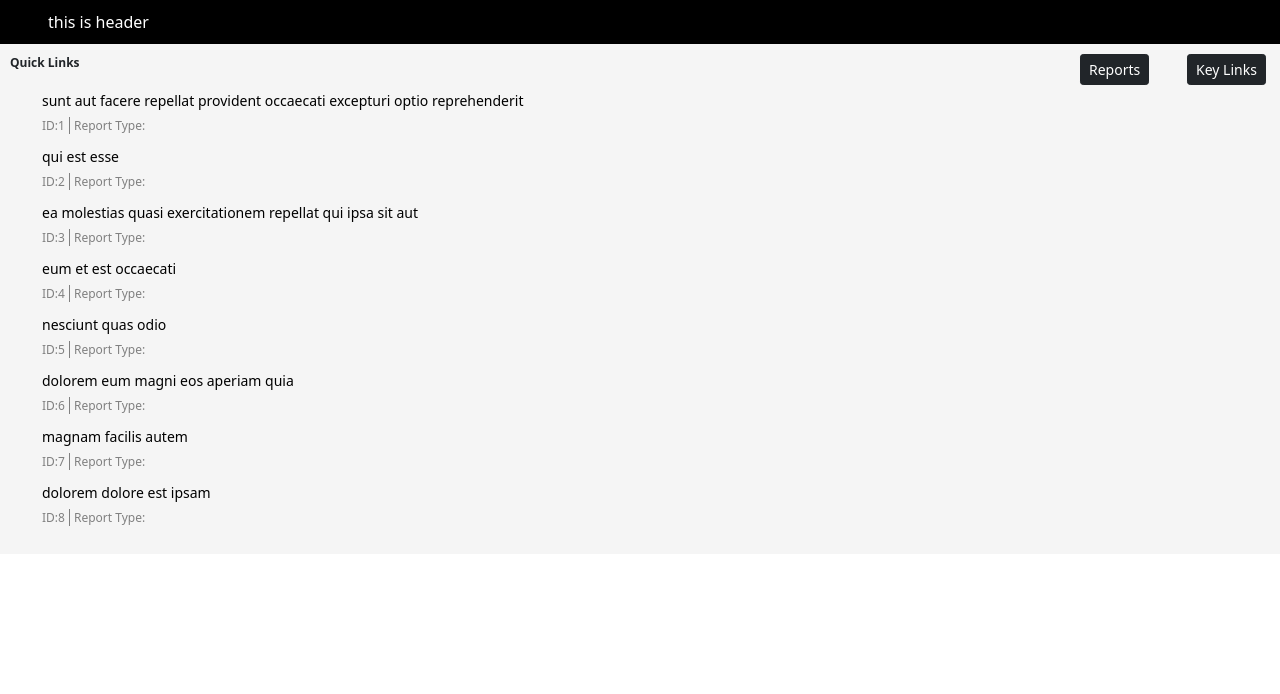
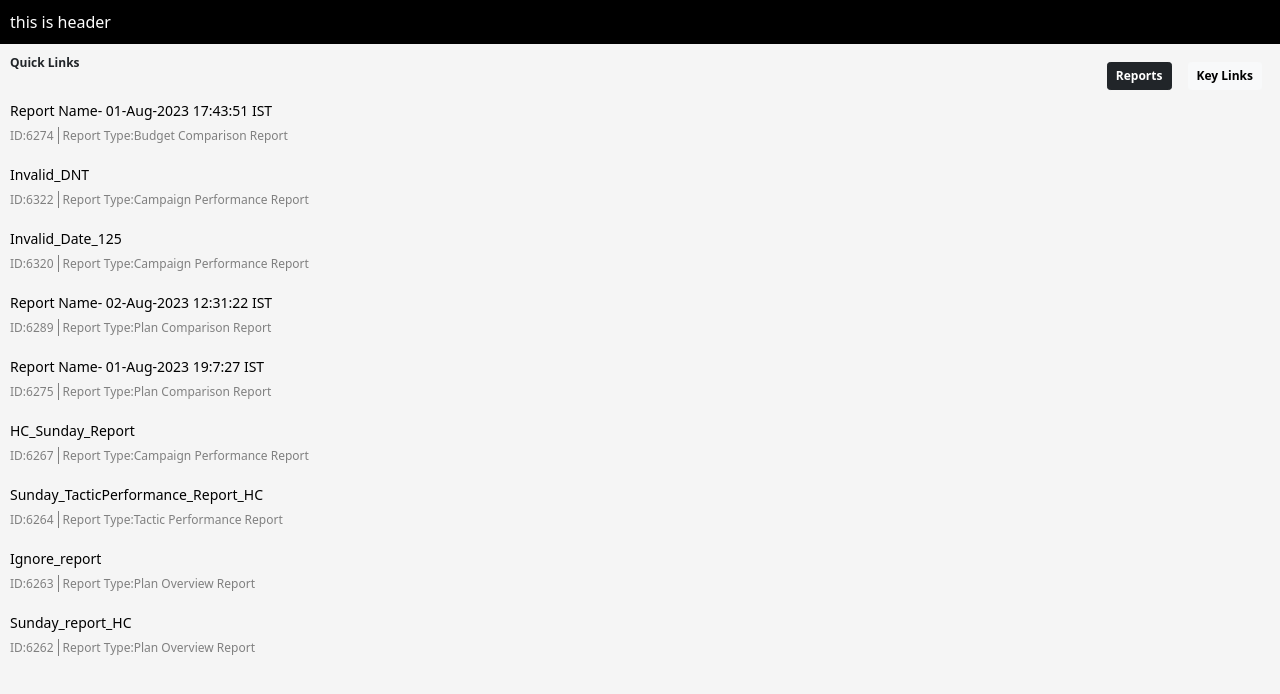
Before and after one commit to Bilal1733/Web_React, a React (Create React App) app: page / in a window 1280 px wide. Shown: the top 694 px of the page. Built offline with nearby package versions, Linux system fonts and the light colour scheme.

Commit message:
link css added

```diff
--- a/src/component/Home.js
+++ b/src/component/Home.js
@@ -1,4 +1,4 @@
-import React from 'react'
+import React, { useState } from 'react'
 // import PlotlyComponent from './plotly/plotlycomponent'
 // import PlotlyIndex from './plotly/plotlyIndex'
 // import VisCompoent from './vis/VisCompoent'
@@ -6,9 +6,10 @@ import Header from '../components/Header'
 import Sidebar from './sidebar/Sidebar'
 
 const Home = () => {
+  const [show,setShow] = useState(false);
   return (
     <div>
-      <Header />
+      <Header setShow={setShow} show={show}/>
       {/* <div className='container'>
           <div className='row'>
             <div className='col-sm-12 col-md-8'></div>
@@ -17,7 +18,7 @@ const Home = () => {
       </div> */}
     {/* <VisCompoent/> */}
       {/* <PlotlyIndex/> */}
-      <Sidebar />
+      <Sidebar show={show} />
     </div>
   )
 }
--- a/src/component/sidebar/ButtonComponent.jsx
+++ b/src/component/sidebar/ButtonComponent.jsx
@@ -1,13 +1,12 @@
-import React from 'react'
-
-const ButtonComponent = (props) => {
+import './btncomponent.css'
+const ButtonComponent = ({onClickAction,name,className}) => {
 const handleClick = () => {
-    props.onClickAction()
+    onClickAction()
 }
 
   return (
-        <button type="button" className="btn btn-dark btn-sm" onClick={handleClick}>
-            {props.name}
+        <button type="button" className={className} onClick={handleClick} >
+            {name}
         </button>  )
 }
 
--- a/src/component/sidebar/Sidebar.jsx
+++ b/src/component/sidebar/Sidebar.jsx
@@ -3,36 +3,37 @@ import "./sidebar.css";
 import ButtonComponent from "./ButtonComponent";
 import { data } from "./data";
 
-const Sidebar = () => {
+const Sidebar = (props) => {
   const [links, setLinks] = useState([]);
   const [reportFlag, setReportFlag] = useState("Reports");
-  console.log("reportFlag", reportFlag);
+  const [disable,setDisable] = useState();
   useEffect(() => {
-    reportFlag == " Reports"
-      ? setLinks(data.quicklink_report)
-      : setLinks(data.quicklink_keys);
+    reportFlag == "Reports" ? setLinks(data.quicklink_report) : setLinks(data.quicklink_keys)
   }, [reportFlag]);
 
   console.log(links);
 
   return (
-    <div className="container-fluid bg-color">
-      <div className="row">
-        <div className="col-10">
+    <div className={props.show === true ? "container-fluid bg-color show-list" : "container-fluid bg-color hide-list" } id='sidebar'>
+      <div className="d-flex justify-content-between">
+        <div className="float-start">
           <p className="quickAccessTitle">
             <b>Quick Links</b>
           </p>
         </div>
-        <div className="col-1">
+        <div className="float-end">
           <ButtonComponent
             name="Reports"
+            reportFlag={reportFlag}
             onClickAction={() => setReportFlag("Reports")}
+            className={reportFlag === "Reports" ? "btn btn-dark btn-sm m-2 button":"btn btn-light btn-sm m-2 button"}
           />
-        </div>
-        <div className="col-1">
           <ButtonComponent
             name="Key Links"
+            reportFlag={reportFlag}
             onClickAction={() => setReportFlag("Key Links")}
+            disable_btn={reportFlag === "Reports" && true}
+            className={reportFlag !== "Reports" ? "btn btn-dark btn-sm m-2 button":"btn btn-light btn-sm m-2 button"}
           />
         </div>
       </div>
@@ -42,8 +43,8 @@ const Sidebar = () => {
             {links &&
               links.map((link) => {
                 return (
-                  <li key={link.id} className="mb-2">
-                    <a href="">{link.link_name}</a>
+                  <li key={link.id} className={reportFlag == "Reports" ? "mb-3" : "mb-3 d-flex justify-content-between"}>
+                    <a href="https://www.google.com/">{link.link_name}</a>
                     {reportFlag === "Reports" ? (
                       <div>
                         <span className="border-right pe-1">ID:{link.id}</span>
--- /dev/null
+++ b/src/component/sidebar/btncomponent.css
@@ -0,0 +1,18 @@
+.button{
+    text-decoration: none;
+    font-size: 12px;
+    font-weight: bold;
+}
+.button:hover {
+    background-color: gray;
+    color: white;
+  }
+
+  .button:active {
+    background-color: #000000;
+    color: white;
+  }
+  .button:visited {
+    background-color: #000000;
+    color: white;
+  }
--- a/src/component/sidebar/data.js
+++ b/src/component/sidebar/data.js
@@ -1,80 +1,93 @@
  export const data = {
     "quicklink_report" :[
         {
-          "id": 1,
-          "link_name": "sunt aut facere repellat provident occaecati excepturi optio reprehenderit",
-          "report_type": "quia et suscipit\nsuscipit recusandae consequuntur expedita et cum\nreprehenderit molestiae ut ut quas totam\nnostrum rerum est autem sunt rem eveniet architecto"
+          "id": 6274,
+          "link_name": "Report Name- 01-Aug-2023 17:43:51 IST",
+          "report_type": "Budget Comparison Report"
         },
         {
-          "id": 2,
-          "link_name": "qui est esse",
-          "report_type": "est rerum tempore vitae\nsequi sint nihil reprehenderit dolor beatae ea dolores neque\nfugiat blanditiis voluptate porro vel nihil molestiae ut reiciendis\nqui aperiam non debitis possimus qui neque nisi nulla"
+          "id": 6322,
+          "link_name": "Invalid_DNT",
+          "report_type": "Campaign Performance Report"
         },
         {
-          "id": 3,
-          "link_name": "ea molestias quasi exercitationem repellat qui ipsa sit aut",
-          "report_type": "et iusto sed quo iure\nvoluptatem occaecati omnis eligendi aut ad\nvoluptatem doloribus vel accusantium quis pariatur\nmolestiae porro eius odio et labore et velit aut"
+          "id": 6320,
+          "link_name": "Invalid_Date_125",
+          "report_type": "Campaign Performance Report"
         },
         {
-          "id": 4,
-          "link_name": "eum et est occaecati",
-          "report_type": "ullam et saepe reiciendis voluptatem adipisci\nsit amet autem assumenda provident rerum culpa\nquis hic commodi nesciunt rem tenetur doloremque ipsam iure\nquis sunt voluptatem rerum illo velit"
+          "id": 6289,
+          "link_name": "Report Name- 02-Aug-2023 12:31:22 IST",
+          "report_type": "Plan Comparison Report"
         },
         {
-          "id": 5,
-          "link_name": "nesciunt quas odio",
-          "report_type": "repudiandae veniam quaerat sunt sed\nalias aut fugiat sit autem sed est\nvoluptatem omnis possimus esse voluptatibus quis\nest aut tenetur dolor neque"
+          "id": 6275,
+          "link_name": "Report Name- 01-Aug-2023 19:7:27 IST",
+          "report_type": "Plan Comparison Report"
         },
         {
-          "id": 6,
-          "link_name": "dolorem eum magni eos aperiam quia",
-          "report_type": "ut aspernatur corporis harum nihil quis provident sequi\nmollitia nobis aliquid molestiae\nperspiciatis et ea nemo ab reprehenderit accusantium quas\nvoluptate dolores velit et doloremque molestiae"
+          "id": 6267,
+          "link_name": "HC_Sunday_Report",
+          "report_type": "Campaign Performance Report"
         },
         {
-          "id": 7,
-          "link_name": "magnam facilis autem",
-          "report_type": "dolore placeat quibusdam ea quo vitae\nmagni quis enim qui quis quo nemo aut saepe\nquidem repellat excepturi ut quia\nsunt ut sequi eos ea sed quas"
+          "id": 6264,
+          "link_name": "Sunday_TacticPerformance_Report_HC",
+          "report_type": "Tactic Performance Report"
         },
         {
-          "id": 8,
-          "link_name": "dolorem dolore est ipsam",
-          "report_type": "dignissimos aperiam dolorem qui eum\nfacilis quibusdam animi sint suscipit qui sint possimus cum\nquaerat magni maiores excepturi\nipsam ut commodi dolor voluptatum modi aut vitae"
+          "id": 6263,
+          "link_name": "Ignore_report",
+          "report_type": "Plan Overview Report"
         },
+        {
+            "id": 6262,
+            "link_name": "Sunday_report_HC",
+            "report_type": "Plan Overview Report"
+          },
         ],
     "quicklink_keys" :
         [
             {
               "id": 1,
-              "link_name": "sunt aut facere repellat provident occaecati excepturi optio reprehenderit",
+              "link_name": "Marketing on Facebook",
             },
             {
               "id": 2,
-              "link_name": "qui est esse",
+              "link_name": "Twitter's CPMs Dive, Facebook's Soar",
             },
             {
               "id": 3,
-              "link_name": "ea molestias quasi exercitationem repellat qui ipsa sit aut",
+              "link_name": "The Video Advertising Bureau",
             },
             {
               "id": 4,
-              "link_name": "eum et est occaecati",
+              "link_name": "Amazon Sponsored Ads Basics",
             },
             {
               "id": 5,
-              "link_name": "nesciunt quas odio",
+              "link_name": "Google Ads announces new click-to-message ad features and store visits updates",
             },
             {
               "id": 6,
-              "link_name": "dolorem eum magni eos aperiam quia",
+              "link_name": "Snap Continues to Struggle to Gain Users",
             },
             {
               "id": 7,
-              "link_name": "magnam facilis autem",
+              "link_name": "The Trade Desk unveils new audience ID solution",
             },
             {
               "id": 8,
-              "link_name": "dolorem dolore est ipsam",
+              "link_name": "Deep Dive on the Snap Pixel",
             },
+            {
+                "id": 9,
+                "link_name": "eCommerce Advertising on Snapchat",
+              },
+              {
+                "id": 10,
+                "link_name": "Pinterest’s new Promoted Carousel ads will display up to 5 swipable images in a single ad"
+              },
 
     ]
 }
--- a/src/component/sidebar/sidebar.css
+++ b/src/component/sidebar/sidebar.css
@@ -1,7 +1,7 @@
 .bg-color {
     background-color: #f5f5f5;
     padding: 10px;
-
+    height:90vh;
 }
 
 .quickAccessTitle {
@@ -11,6 +11,11 @@
 
 .nav-link{
     outline: none !important;
+}
+
+ul{
+    margin: 0;
+    padding: 0;
 }
 
 ul li{
@@ -23,6 +28,12 @@ ul li a {
     color: black;
 }
 
+a:hover{
+    text-decoration: underline;
+    color: #007592;
+}
+
+
 ul li span {
 font-size: 12px;
 color: gray;
@@ -31,3 +42,20 @@ color: gray;
 .border-right{
     border-right:1px solid gray;
 }
+
+.hide{
+    display: block;
+}
+
+
+@media only screen and (max-width: 600px) {
+
+    .hide-list{
+        display: none;
+    }
+
+    .show-list{
+        display: block;
+
+    }
+  }
--- /dev/null
+++ b/src/components/Header.jsx
@@ -0,0 +1,20 @@
+import React from 'react';
+import '../styles/header.scss'
+
+const Header = (props) => {
+    const handleSidebar = () => {
+        props.setShow(!props.show)
+    }
+    return(
+        <div id='header' className="container-fluid d-flex justify-content-between">
+            this is header
+            <div className='hide' onClick={handleSidebar}>
+            <svg xmlns="http://www.w3.org/2000/svg" width="20" height="20" fill="currentColor" className="bi bi-list" viewBox="0 0 16 16">
+  <path fill-rule="evenodd" d="M2.5 12a.5.5 0 0 1 .5-.5h10a.5.5 0 0 1 0 1H3a.5.5 0 0 1-.5-.5zm0-4a.5.5 0 0 1 .5-.5h10a.5.5 0 0 1 0 1H3a.5.5 0 0 1-.5-.5zm0-4a.5.5 0 0 1 .5-.5h10a.5.5 0 0 1 0 1H3a.5.5 0 0 1-.5-.5z"/>
+</svg>
+            </div>
+        </div>
+    )
+}
+
+export default Header;
--- a/src/components/Header.tsx
+++ /dev/null
@@ -1,12 +0,0 @@
-import React from 'react';
-import '../styles/header.scss'
-
-const Header = () => {
-    return(
-        <div id='header' className="container-fluid ps-5 pe-5">
-            this is header
-        </div>
-    )
-}
-
-export default Header;
--- a/src/styles/header.scss
+++ b/src/styles/header.scss
@@ -5,4 +5,15 @@
     p{
         color:red
     }
+    .hide{
+        display: none;
+    }
+
+    //mobile
+
+@media only screen and (max-width: 600px) {
+    .hide{
+        display: block;
+    }
+  }
 }
```
